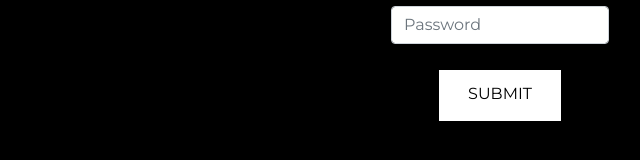
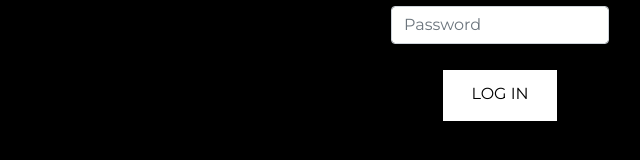
Before and after one commit to Hvdri/BrokenDebugger, a plain HTML site: page loginForm.html in a window 1280 px wide. Shown: the part 430-590 px from the top of the page, 140-780 px from the left. Drawn offline with Linux system fonts and the light colour scheme.

Commit message:
Add files via upload

```diff
--- a/loginForm.html
+++ b/loginForm.html
@@ -114,9 +114,11 @@
                 </div>
 
                 <div class="text-center">
-                    <a href="index.html" class="button-48" role="button" type="submit">
-                        <span class="text">Submit</span>
-                    </a>
+                        <!-- <a href="index.html" class="button-48" role="button" type="submit"> -->
+                        <input type="submit" class="button-48" value="Log in" onclick="location.href='index.html';" />
+                        <!-- <span class="text">Submit</span> -->
+                        </a>
+
                     <!-- <a href="#">Submit</a> -->
                 </div>
               </form>
```
Also changed, not shown: signupForm.html (+5 -3 lines).
